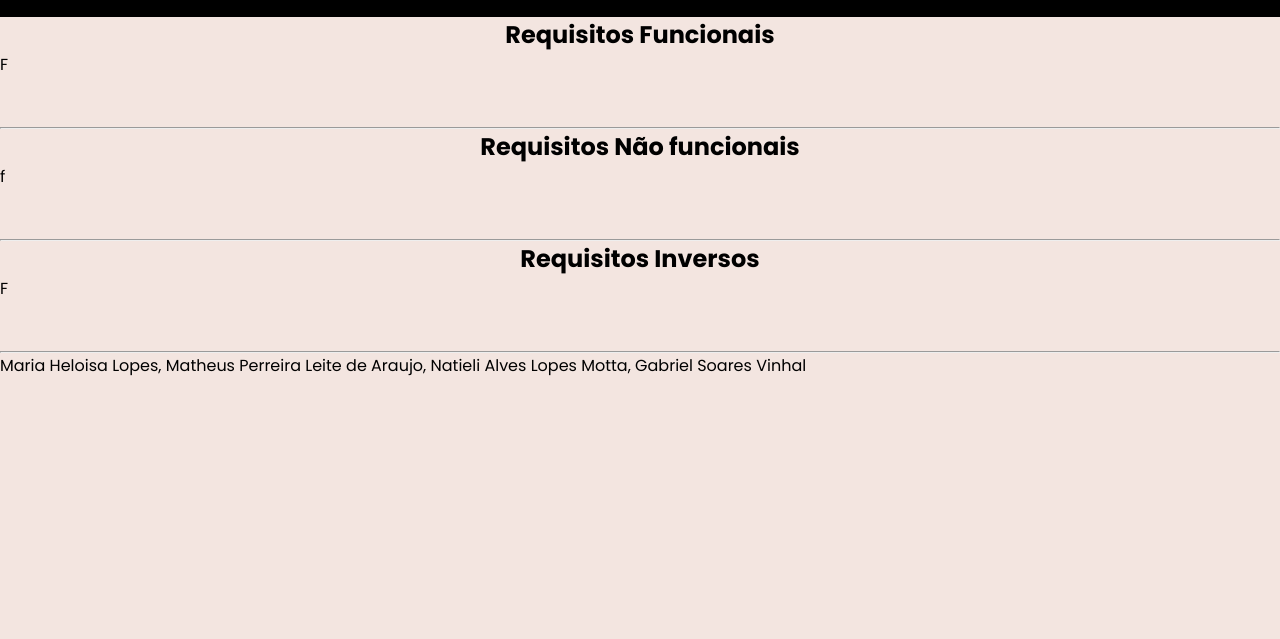
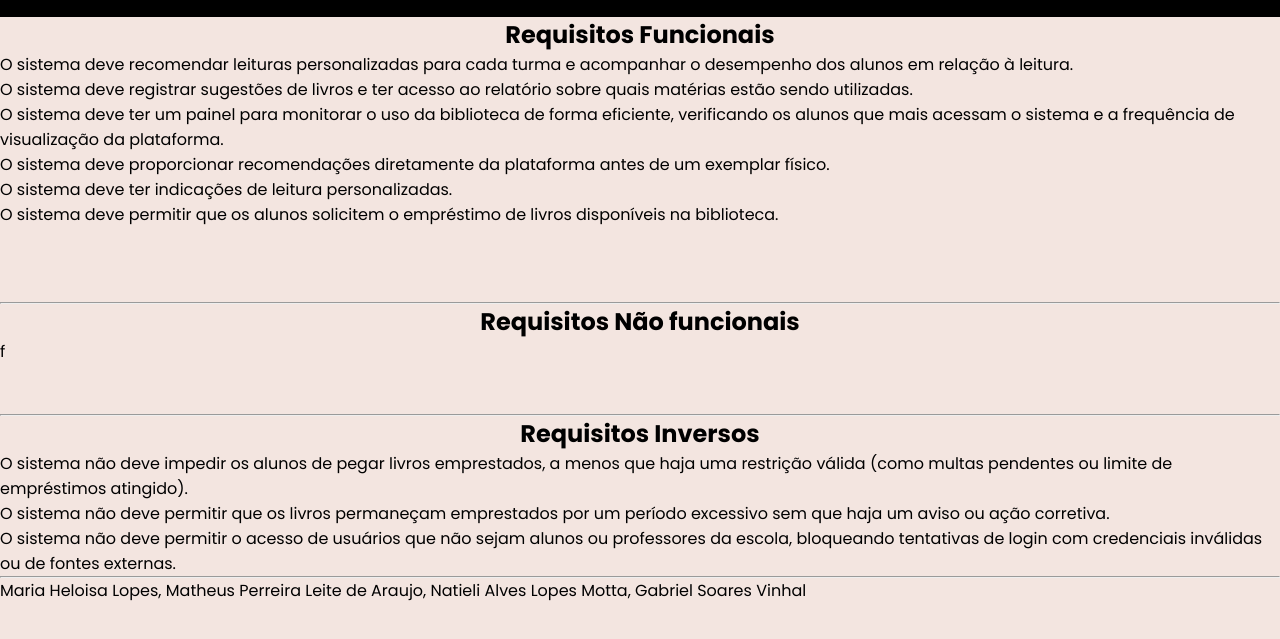
Before and after one commit to CEEMTI-BG-prof-Melissa/trabalho-1-trimestre-grupo-5, a plain HTML site: page index.html in a window 1280 px wide. Shown: the part 53-692 px from the top of the page. Drawn offline with Linux system fonts and the light colour scheme.

Commit message:
Update index.html

```diff
--- a/index.html
+++ b/index.html
@@ -23,9 +23,15 @@
             <div class="funcionais" id="funcionais">
                 <h2> Requisitos Funcionais </h2>
                 <ol>
-                    <li>F</li>
-                    <li></li>
-                    <li></li>
+                    <li> O sistema deve recomendar leituras personalizadas para cada turma e acompanhar o desempenho dos alunos em relação à leitura.</li>
+                    <li> O sistema deve registrar sugestões de livros e ter acesso ao relatório sobre quais matérias estão sendo utilizadas.</li>
+                    <li> O sistema deve ter um painel para monitorar o uso da biblioteca de forma eficiente, verificando os alunos que mais acessam o sistema e a frequência de visualização da plataforma.</li>
+                    <li> O sistema deve proporcionar recomendações diretamente da plataforma antes de um exemplar físico.</li>
+                    <li> O sistema deve ter indicações de leitura personalizadas.</li>
+                    <li> O sistema deve permitir que os alunos solicitem o empréstimo de livros disponíveis na biblioteca.</li>
+                    <li> </li>
+                    <li> </li>
+                    <li> </li>
                 </ol>
                 <hr>
 
@@ -45,9 +51,9 @@
             <div class="Inverso" id="inverso">
                 <h2> Requisitos Inversos </h2>
                 <ol>
-                    <li>F</li>
-                    <li></li>
-                    <li></li>
+                    <li> O sistema não deve impedir os alunos de pegar livros emprestados, a menos que haja uma restrição válida (como multas pendentes ou limite de empréstimos atingido).</li>
+                    <li> O sistema não deve permitir que os livros permaneçam emprestados por um período excessivo sem que haja um aviso ou ação corretiva.</li>
+                    <li> O sistema não deve permitir o acesso de usuários que não sejam alunos ou professores da escola, bloqueando tentativas de login com credenciais inválidas ou de fontes externas.</li>
                 </ol>
                 <hr>
 
```
